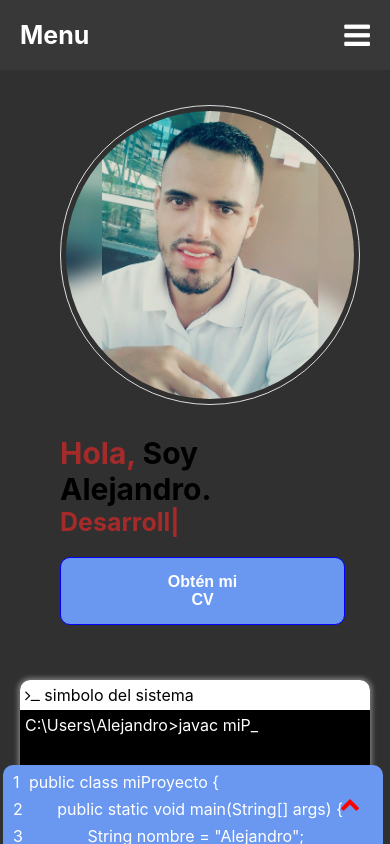
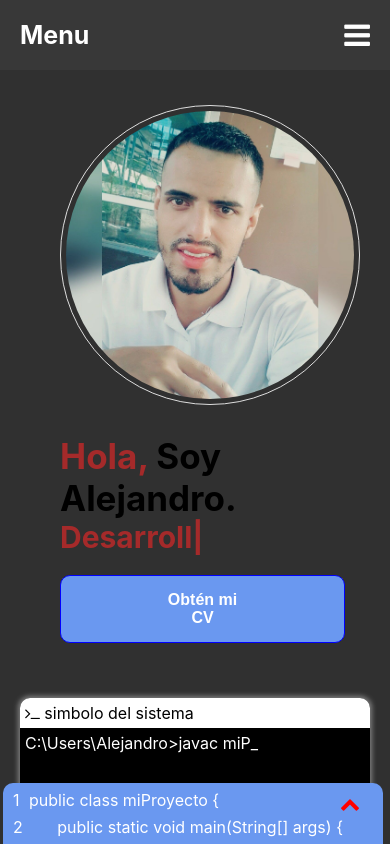
Before and after one commit to alejovn/portafolio, a React (Create React App) app: page / in a window 390 px wide. Shown: the top 844 px of the page. Built offline with nearby package versions, Linux system fonts and the light colour scheme.

Commit message:
tamaño letra

```diff
--- a/src/css/body.css
+++ b/src/css/body.css
@@ -107,12 +107,12 @@
   border-top-right-radius: 10px;
 }
 .contenedor h1 {
-  font-size: 40px;
+  font-size: 50px;
   color: black;
   margin-bottom: 0%;
 }
 .contenedor h2 {
-  font-size: 30px;
+  font-size: 40px;
   color: red;
   margin-bottom: 20px;
 }
@@ -353,11 +353,11 @@
     }
 
     .contenedor h1 {
-      font-size: 30px;
+      font-size: 35px;
       margin-bottom: 0%;
     }
     .contenedor h2 {
-      font-size: 25px;
+      font-size: 30px;
       color: brown;
       margin-top: 0%;
     }
```
